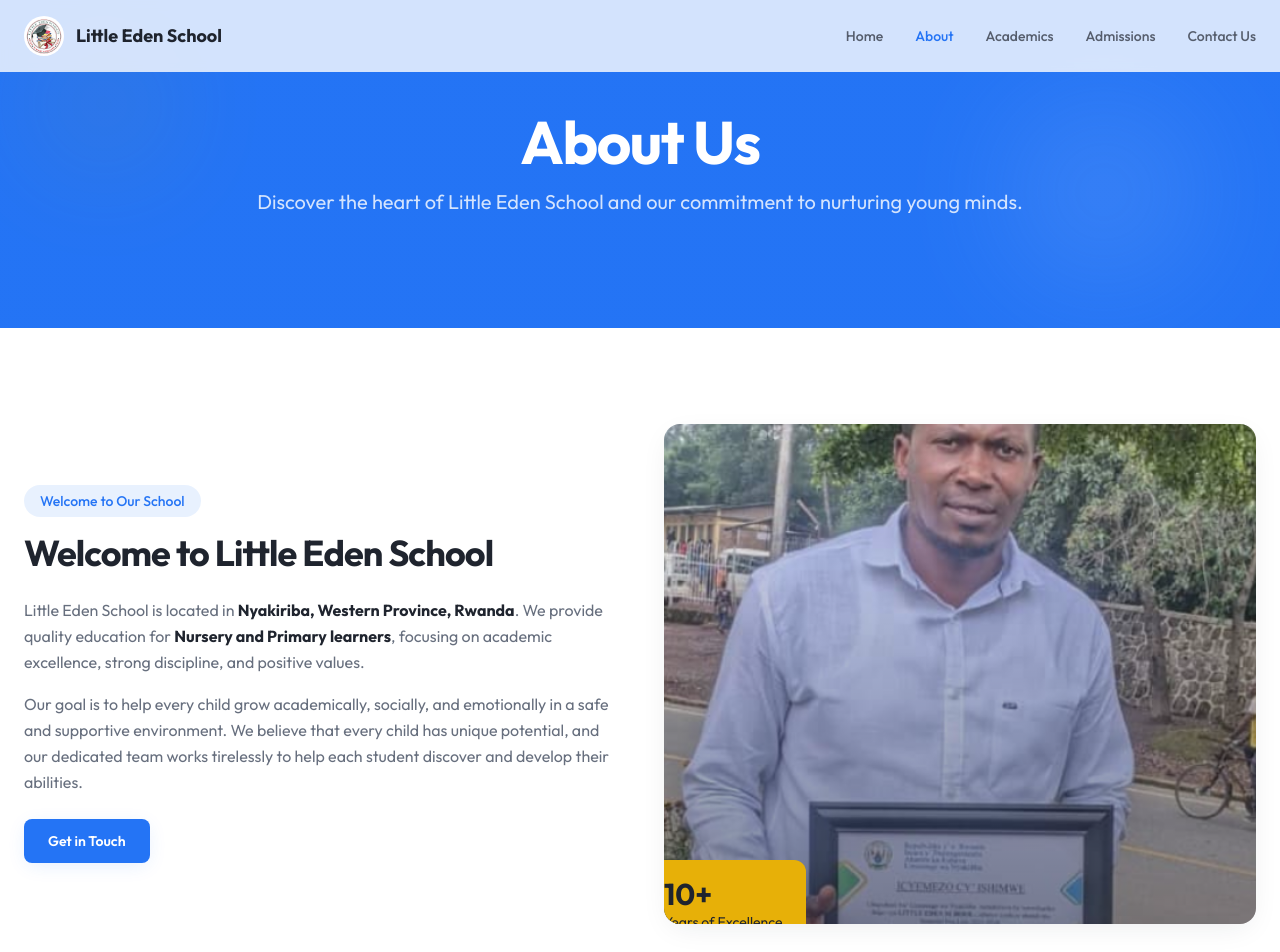
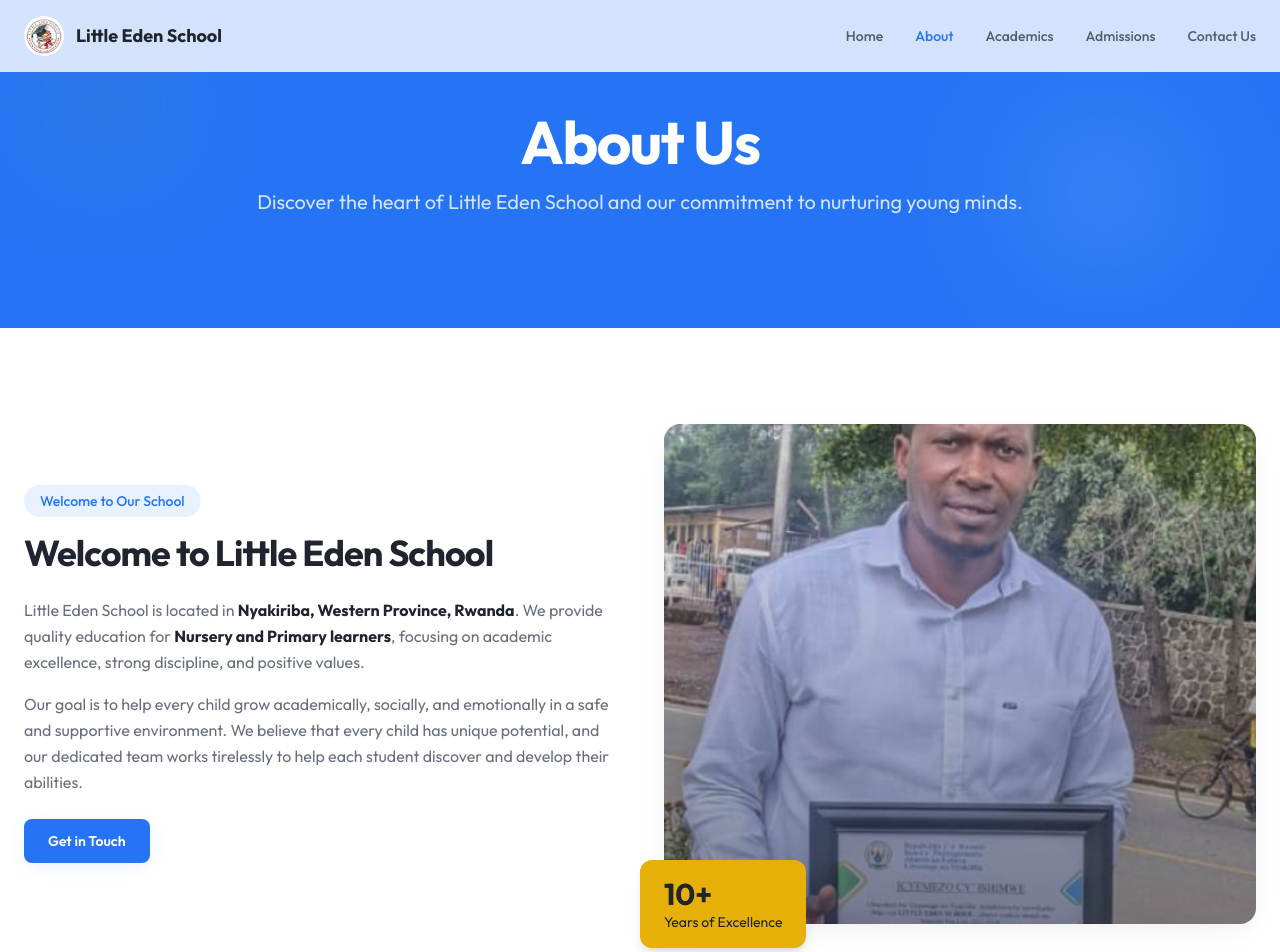
Before and after one commit to aristide12005/little-eden, a React (Vite) app: page /about in a window 1280 px wide. Shown: the top 952 px of the page. Built offline with nearby package versions, Linux system fonts and the light colour scheme; the HTML template or start-up script is replaced by a standard one.

Commit message:
fix(about): resolve badge clipping issue by adjusting container structure

```diff
--- a/src/pages/About.tsx
+++ b/src/pages/About.tsx
@@ -53,7 +53,8 @@ const About = () => {
               </Button>
             </div>
             <div className="order-1 lg:order-2">
-              <div className="relative h-[400px] md:h-[500px] rounded-2xl overflow-hidden shadow-warm w-full group">
+              <div className="relative">
+                <div className="h-[400px] md:h-[500px] rounded-2xl overflow-hidden shadow-warm w-full group relative">
                   {slides.map((slide, index) => (
                     <div
                       key={index}
@@ -73,13 +74,14 @@ const About = () => {
 
                   {/* Overlay Gradient */}
                   <div className="absolute inset-0 bg-gradient-to-t from-black/40 to-transparent pointer-events-none" />
+                </div>
 
-                <div className="absolute -bottom-6 -left-6 bg-sunshine text-accent-foreground px-6 py-4 rounded-xl shadow-lg z-10 hidden md:block">
+                <div className="absolute -bottom-6 -left-6 bg-sunshine text-accent-foreground px-6 py-4 rounded-xl shadow-lg z-20 hidden md:block">
                   <div className="text-3xl font-bold">10+</div>
                   <div className="text-sm">Years of Excellence</div>
                 </div>
                 {/* Mobile Badge Position */}
-                <div className="absolute bottom-4 left-4 bg-sunshine text-accent-foreground px-4 py-3 rounded-xl shadow-lg z-10 md:hidden">
+                <div className="absolute bottom-4 left-4 bg-sunshine text-accent-foreground px-4 py-3 rounded-xl shadow-lg z-20 md:hidden">
                   <div className="text-2xl font-bold">10+</div>
                   <div className="text-xs">Years of Excellence</div>
                 </div>
```
Lines whose indentation alone changed are shown as unchanged.
